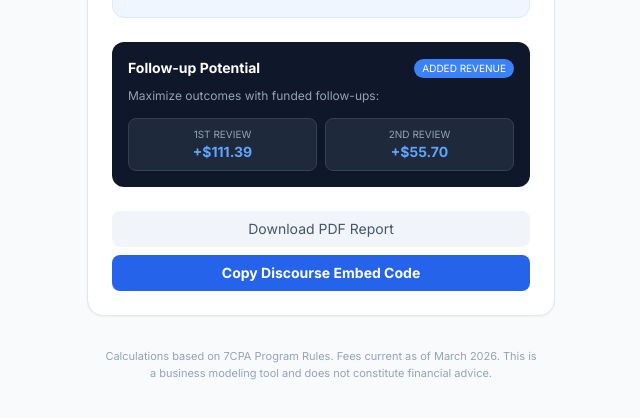
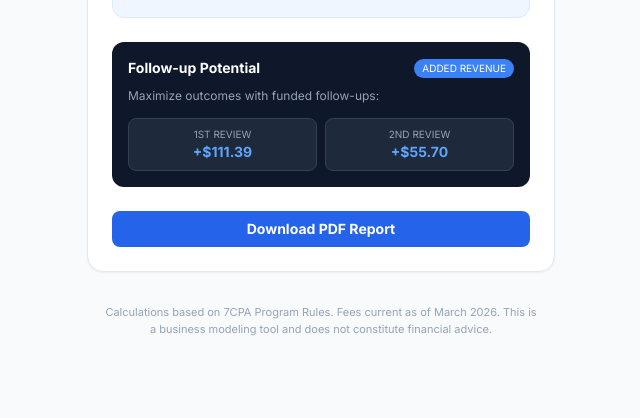
Before and after one commit to Jaliliwoop/HMR-profitability-calculator, a plain HTML site: page index.html in a window 1280 px wide. Shown: the part 684-1102 px from the top of the page, without its empty margins (319-959 px from the left). After the commit the page ends 1071 px from the top, so only its background shows below. Drawn offline with nearby package versions, Linux system fonts and the light colour scheme.

Commit message:
Update index.html

```diff
--- a/index.html
+++ b/index.html
@@ -106,11 +106,8 @@
             </section>
 
             <div class="flex flex-col gap-2">
-                <button onclick="window.print()" class="w-full py-2 bg-slate-100 text-slate-600 rounded-lg text-sm font-medium hover:bg-slate-200 transition-colors">
+                <button onclick="window.print()" class="w-full py-2 bg-blue-600 text-white rounded-lg text-sm font-bold hover:bg-blue-700 transition-colors">
                     Download PDF Report
-                </button>
-                <button onclick="copyEmbedCode()" class="w-full py-2 bg-blue-600 text-white rounded-lg text-sm font-bold hover:bg-blue-700 transition-colors">
-                    Copy Discourse Embed Code
                 </button>
             </div>
         </div>
@@ -151,16 +148,6 @@
             }
         }
 
-        function copyEmbedCode() {
-            const iframeCode = `<iframe src="YOUR_HOSTED_URL_HERE" width="100%" height="800" frameborder="0" style="border:none; overflow:hidden;"></iframe>`;
-            document.addEventListener('copy', function(e) {
-                e.clipboardData.setData('text/plain', iframeCode);
-                e.preventDefault();
-            }, {once: true});
-            document.execCommand('copy');
-            alert("Iframe code copied! To use this, host this file on a service like GitHub Pages or Netlify, then paste the code into your Discourse topic.");
-        }
-
         window.onload = calculate;
     </script>
 </body>
```
